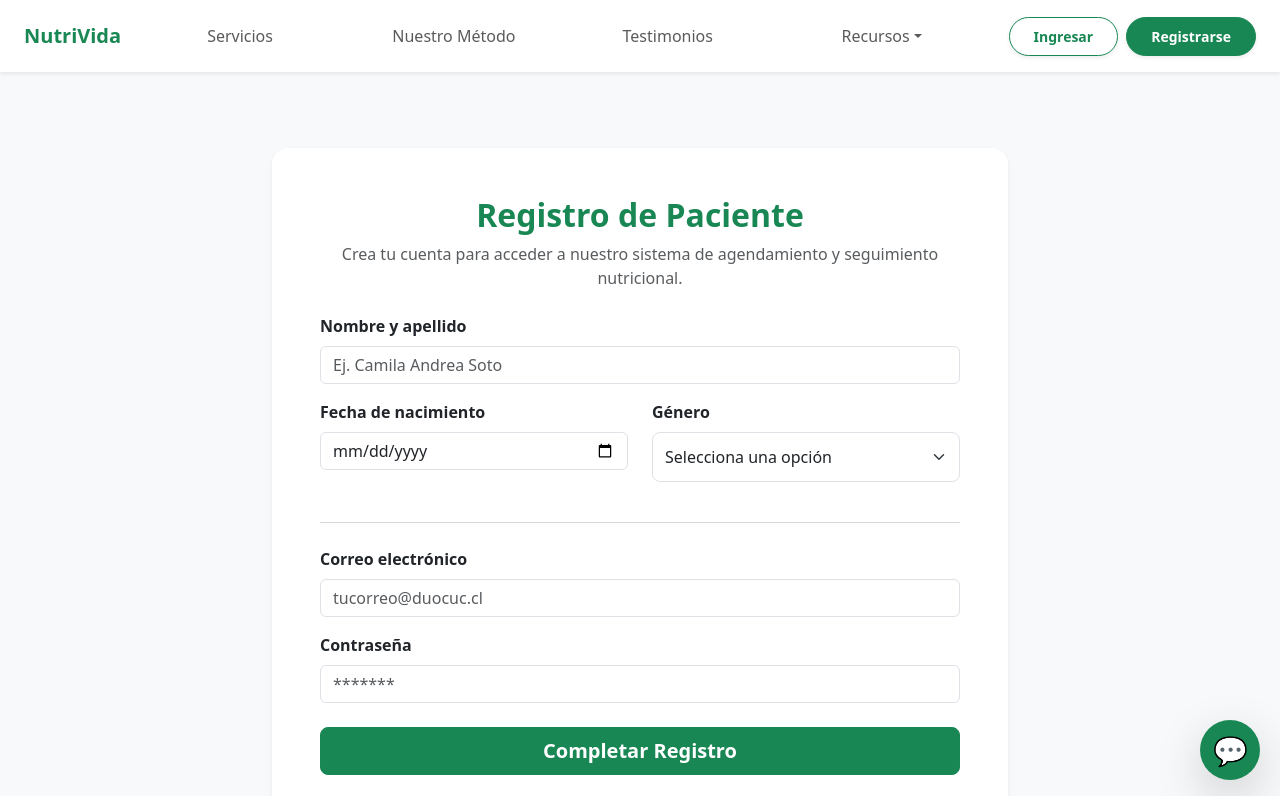
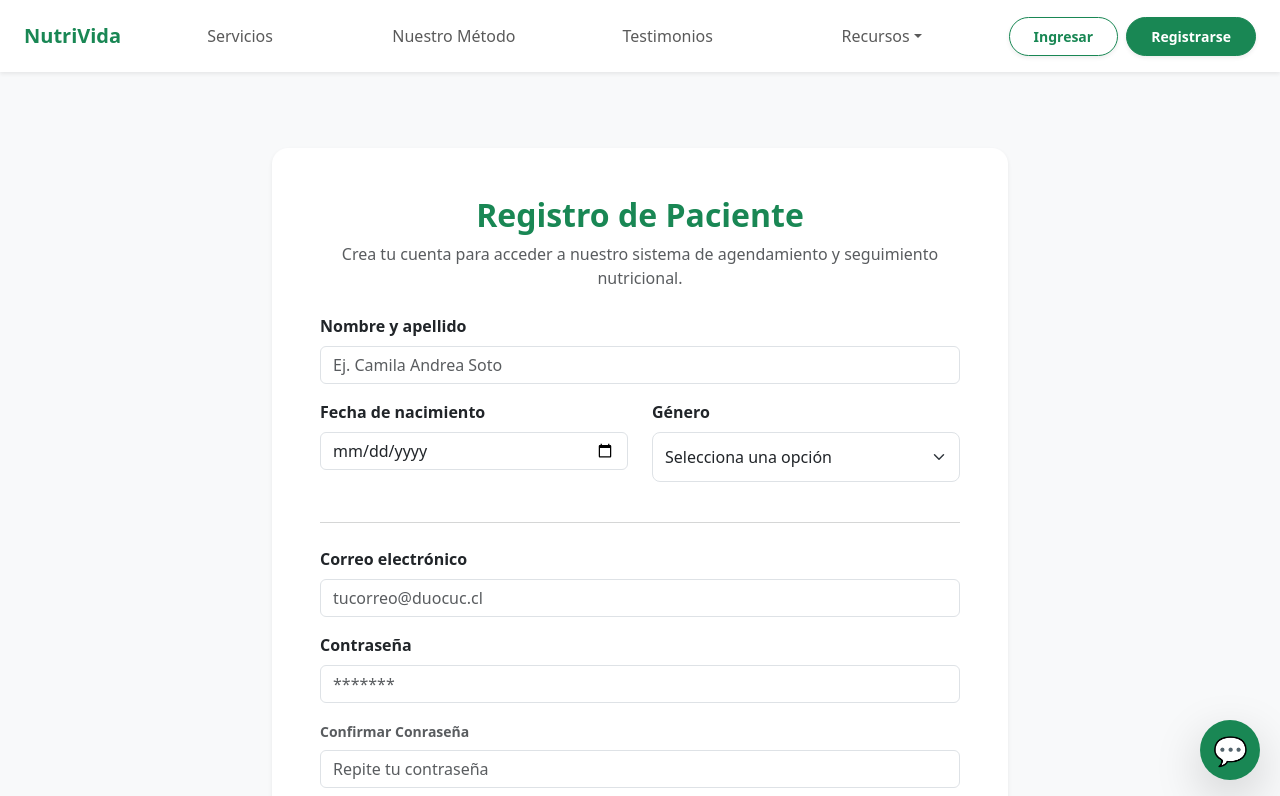
Before and after one commit to Russentt/Alchemax, a React (Vite) app: page /Alchemax/register in a window 1280 px wide. Shown: the top 796 px of the page. Built offline with nearby package versions, Linux system fonts and the light colour scheme.

Commit message:
Register actualizado

```diff
--- a/src/pages/Register.tsx
+++ b/src/pages/Register.tsx
@@ -4,6 +4,8 @@ import { StorageUsuario } from "../services/storageUsuario";
 
 export default function Register() {
   const navigate = useNavigate();
+
+  const [confirmPassword, setConfirmPassword] = useState<string>("");
 
   const [formData, setFormData] = useState({
     nombre: "",
@@ -38,7 +40,8 @@ export default function Register() {
       !formData.fechaNacimiento ||
       !formData.genero ||
       !formData.email.trim() ||
-      !formData.password.trim()
+      !formData.password.trim() ||
+      !confirmPassword.trim()
     ) {
       setError("Todos los campos son obligatorios");
       return;
@@ -47,6 +50,30 @@ export default function Register() {
     // 2. Validacion password
     if (formData.password.length < 6) {
       setError("La contraseña debe tener al menos 6 caracteres");
+      return;
+    }
+
+    if (formData.password !== confirmPassword) {
+      setError("Las contraseñas no coinciden");
+      return;
+    }
+
+    //Validacion de edad
+
+    const hoy = new Date();
+    const fechaNac = new Date(formData.fechaNacimiento + "T00:00:00");
+    let edad = hoy.getFullYear() - fechaNac.getFullYear();
+    const mesDiferencia = hoy.getMonth() - fechaNac.getMonth();
+
+    if (
+      mesDiferencia < 0 ||
+      (mesDiferencia === 0 && hoy.getDate() < fechaNac.getDate())
+    ) {
+      edad--;
+    }
+
+    if (edad < 14) {
+      setError("Debes tener al menos 14 años para registrarte.");
       return;
     }
 
@@ -203,6 +230,21 @@ export default function Register() {
                 />
               </div>
 
+              <div className="mb-3">
+                <label className="form-label text-muted fw-semibold small">
+                  Confirmar Conraseña
+                </label>
+                <input
+                  type="password"
+                  name="confirmPassword"
+                  className="form-control"
+                  placeholder="Repite tu contraseña"
+                  value={confirmPassword}
+                  onChange={(e) => setConfirmPassword(e.target.value)}
+                  required
+                />
+              </div>
+
               <div className="d-grid mt-4">
                 <button
                   type="submit"
```
